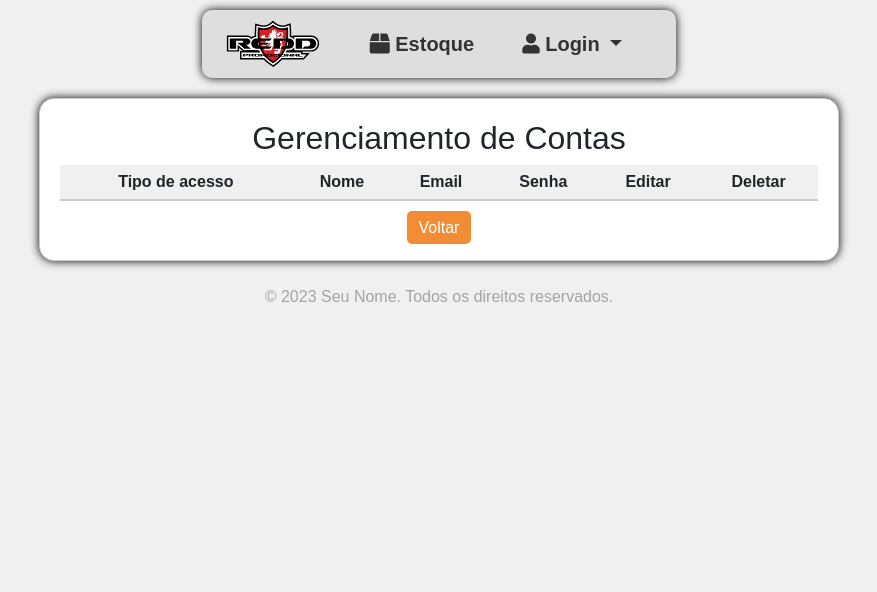
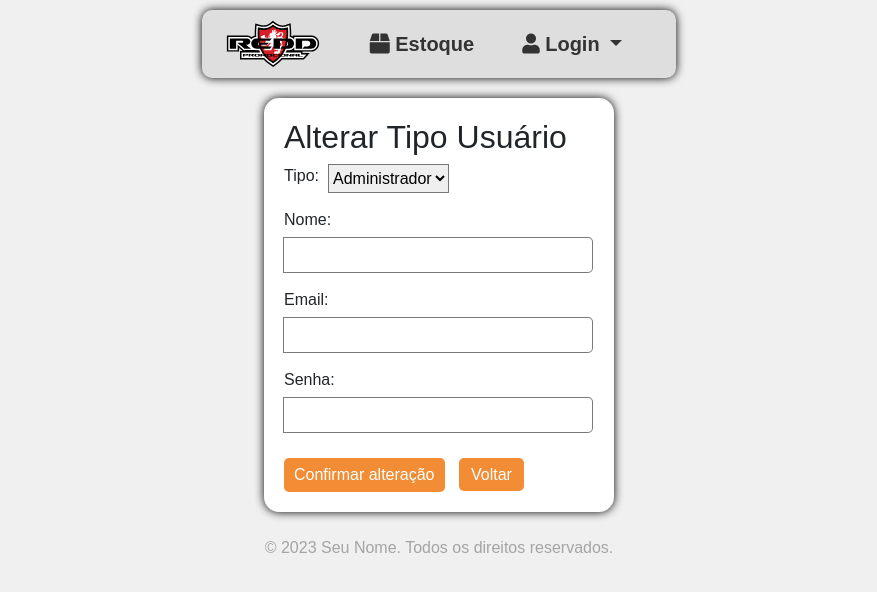
Before and after one commit to felipe-zanata/erp-redd, a Django app: page /editar_user/ in a window 1280 px wide. Shown: the top 592 px of the page, without its empty margins (201-1078 px from the left). Run offline with Django 4.2, Linux system fonts and the light colour scheme; data that the repository does not hold is empty; some libraries are stand-ins or nearby versions.

Commit message:
Alterei nome  do gerenciamento de usuarios pra nome correto e criei tela de editar tipo de conta

```diff
--- /dev/null
+++ b/app_cad_usuarios/templates/adm/editar_user.html
@@ -0,0 +1,44 @@
+{% extends 'base/base.html' %}
+<!DOCTYPE html>
+<html>
+<head>
+    {% load static %}
+    {% block conteudo %}
+    {% load widget_tweaks %}
+    <link href="{% static '../static/css/criar_user.css' %}" rel="stylesheet">
+    <link rel="stylesheet" href="https://cdnjs.cloudflare.com/ajax/libs/font-awesome/5.15.3/css/all.min.css">
+    <title>Criar Novo Usuário</title>
+
+</head>
+<body>
+    <div class="container">
+        <h2>Alterar Tipo Usuário</h2>
+
+        <form action="/cadastrar-usuario/" method="POST">
+            <div class="input-group">
+                <label for="tipo" style="margin-right: 10px;">Tipo:</label>
+                <select id="tipo" name="tipo">
+                    <option value="admin">Administrador</option>
+                    <option value="geral">Vendedor</option>
+                </select>
+            </div>
+            <div class="input-group">
+                <label for="nome">Nome:</label>
+                <input type="text" id="nome" name="nome"  readonly>
+            </div>
+            <div class="input-group">
+                <label for="email">Email:</label>
+                <input type="text" id="email" name="email"  readonly>
+            </div>
+            <div class="input-group">
+                <label for="password">Senha:</label>
+                <input type="password" id="password" name="password"  readonly>
+            </div>
+            <button type="submit">Confirmar alteração</button>
+            <a class="back-button" href="/gerenciar_user/">Voltar</a>
+        </form>
+    </div>
+</body>
+</html>
+
+{% endblock %}
--- a/app_cad_usuarios/templates/adm/gerenciar.html
+++ b/app_cad_usuarios/templates/adm/gerenciar.html
@@ -17,7 +17,7 @@
         <div class="menu">
             <a href="/movimentacao/">Movimentação</a>
             <a href="/criar_user/">Criar Novo Usuário</a>
-            <a href="/editar_user/">Gerenciar Usuários</a>
+            <a href="/gerenciar_user/">Gerenciar Usuários</a>
             <a href="/cadastrar/">Cadastrar Produtos</a>
             <a href="/importar_excel/">Importar Excel</a>
         </div>
--- a/app_cad_usuarios/views.py
+++ b/app_cad_usuarios/views.py
@@ -102,17 +102,20 @@ def gerenciar(request):
         return render(request, 'adm/sem_permissao.html')
 
 def editar_user(request):
+    return render(request, 'adm/editar_user.html')
+
+def gerenciar_user(request):
     if request.method == 'GET':
         try:
             auth = AuthUsuarios()
             dados = auth.select_dados()
             # print(dados)
-            return render(request, 'adm/editar_remover_user.html', context={'dados': dados})
+            return render(request, 'adm/gerenciar_user.html', context={'dados': dados})
         except Exception as error:
-            return render(request, 'adm/editar_remover_user.html')
+            return render(request, 'adm/gerenciar_user.html')
     else:
         print("post")
-        return render(request, 'adm/editar_remover_user.html')
+        return render(request, 'adm/gerenciar_user.html')
 
 def deletar_user(request):
     if request.method == 'GET':
@@ -120,12 +123,12 @@ def deletar_user(request):
             auth = AuthUsuarios()
             dados = auth.select_dados()
             # print(dados)
-            return render(request, 'adm/editar_remover_user.html', context={'dados': dados})
+            return render(request, 'adm/gerenciar_user.html', context={'dados': dados})
         except Exception as error:
-            return render(request, 'adm/editar_remover_user.html')
+            return render(request, 'adm/gerenciar_user.html')
     else:
         print("post")
-        return render(request, 'adm/editar_remover_user.html')
+        return render(request, 'adm/gerenciar_user.html')
 
 def movimentacao(request):
     if request.method == 'GET':
--- a/erp_projeto/urls.py
+++ b/erp_projeto/urls.py
@@ -14,8 +14,8 @@ urlpatterns = [
     path('deletar_produto/<str:sku>/', views.deletar, name='deletar_produto'),
     path('login/', views.login, name='login'),
     path('criar_user/', views.criar_user, name='criar_usuario'),
-    path('editar_user/', views.editar_user, name='editar_user'),
-    path('editar_user/<str:user_id>/', views.editar_user, name='editar_user'),
+    path('gerenciar_user/', views.gerenciar_user, name='gerenciar_user'),
+    path('gerenciar_user/<str:user_id>/', views.gerenciar_user, name='gerenciar_user'),
     path('deletar_user/<str:user_id>/', views.deletar_user, name='deletar_user'),
     path('adm/', views.gerenciar, name='gerenciar'),
     path('movimentacao/', views.movimentacao, name='movimentacao'),
@@ -23,5 +23,6 @@ urlpatterns = [
     path('importar_excel/', views.importar_excel, name='importar_excel'),
     path('login_incorreto/', views.login, name='login_erro'),
     path('logout/', views.logout, name='logout'),
+    path('editar_user/', views.editar_user, name='editar_user'),
     # path('admin/', admin.site.urls),
 ]
```
Also changed, not shown: app_cad_usuarios/templates/adm/gerenciar_user.html (added, +51 -0 lines).
